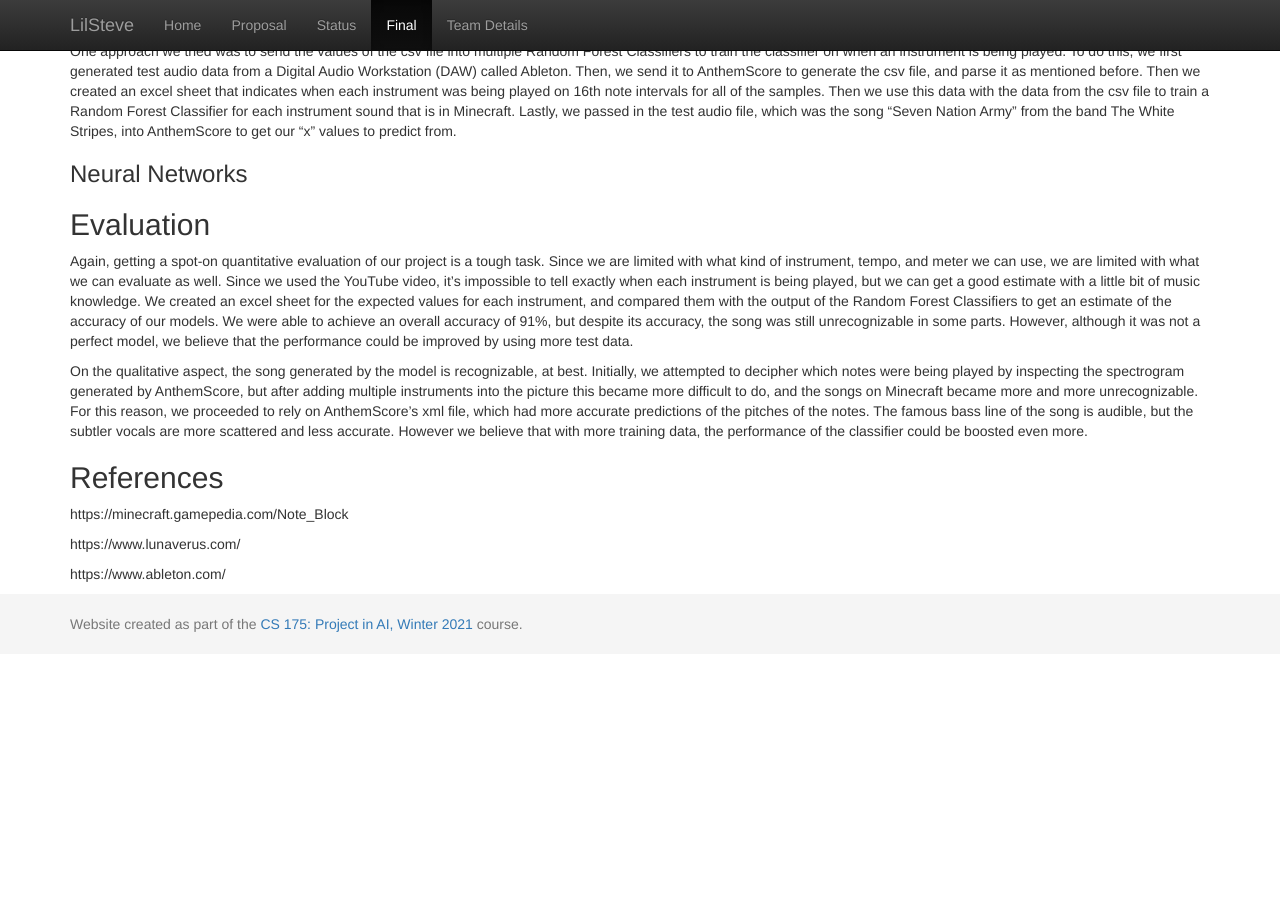
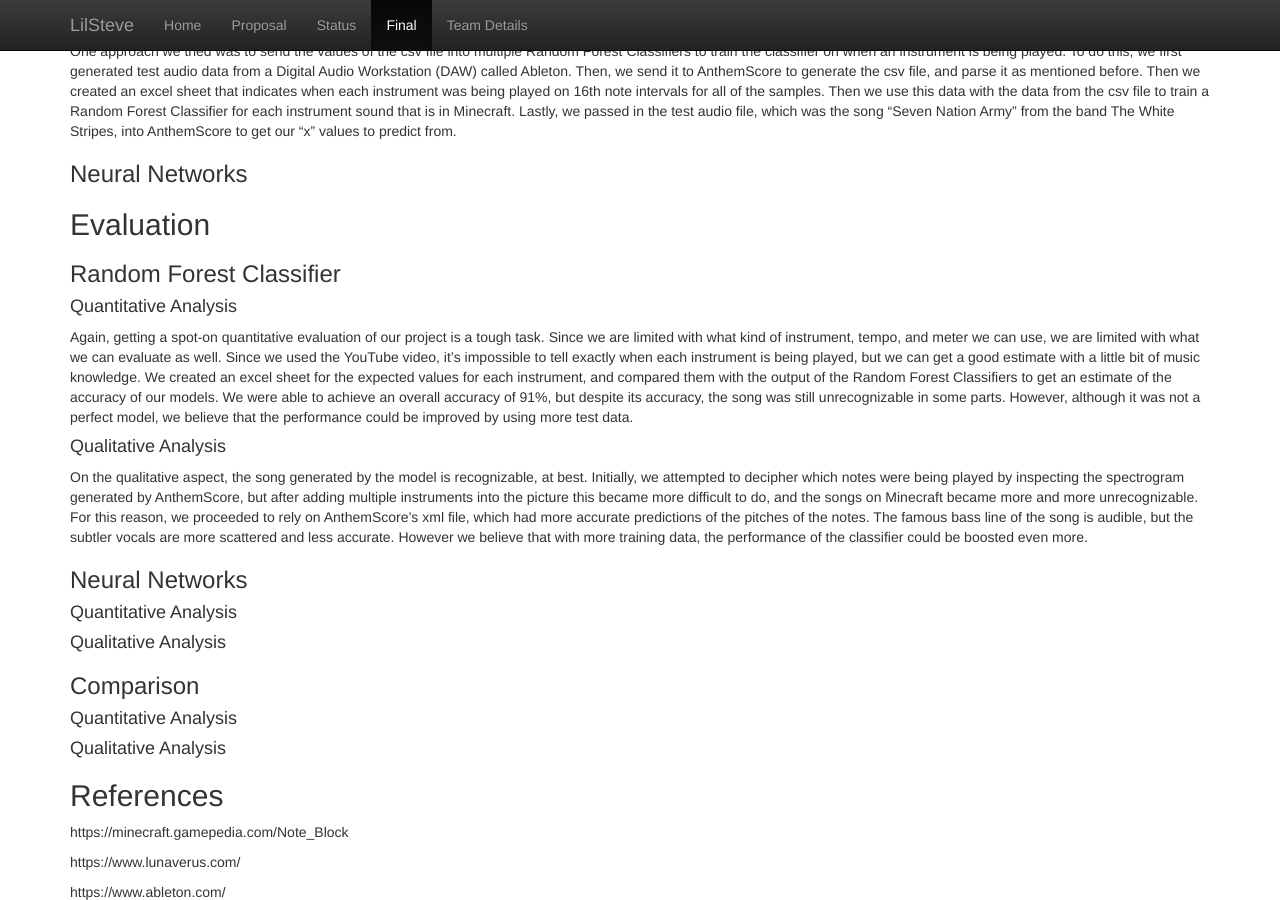
Before and after one commit to rhorikaw/LilSteve, a Jekyll site: the page built from docs/final.md, in a window 1280 px wide and 900 px high, scrolled down 2052 px. Built offline with Jekyll 4.4.1, drawn with Linux system fonts in a browser that asks for light colours; before the commit the page ends 2706 px from its top, so only the background shows below that.

Commit message:
Reformat Evaluation Section

```diff
--- a/docs/final.md
+++ b/docs/final.md
@@ -31,9 +31,22 @@ One approach we tried was to send the values of the csv file into multiple Rando
 
 
 ## Evaluation
+### Random Forest Classifier
+#### Quantitative Analysis
  Again, getting a spot-on quantitative evaluation of our project is a tough task. Since we are limited with what kind of instrument, tempo, and meter we can use, we are limited with what we can evaluate as well. Since we used the YouTube video, it’s impossible to tell exactly when each instrument is being played, but we can get a good estimate with a little bit of music knowledge. We created an excel sheet for the expected values for each instrument, and compared them with the output of the Random Forest Classifiers to get an estimate of the accuracy of our models. We were able to achieve an overall accuracy of 91%, but despite its accuracy, the song was still unrecognizable in some parts. However, although it was not a perfect model, we believe that the performance could be improved by using more test data.
 
+#### Qualitative Analysis
 On the qualitative aspect, the song generated by the model is recognizable, at best. Initially, we attempted to decipher which notes were being played by inspecting the spectrogram generated by AnthemScore, but after adding multiple instruments into the picture this became more difficult to do, and the songs on Minecraft became more and more unrecognizable. For this reason, we proceeded to rely on AnthemScore’s xml file, which had more accurate predictions of the pitches of the notes. The famous bass line of the song is audible, but the subtler vocals are more scattered and less accurate. However we believe that with more training data, the performance of the classifier could be boosted even more.
+
+### Neural Networks
+#### Quantitative Analysis
+
+#### Qualitative Analysis
+
+### Comparison
+#### Quantitative Analysis
+
+#### Qualitative Analysis
 
 ## References
 https://minecraft.gamepedia.com/Note_Block
```
